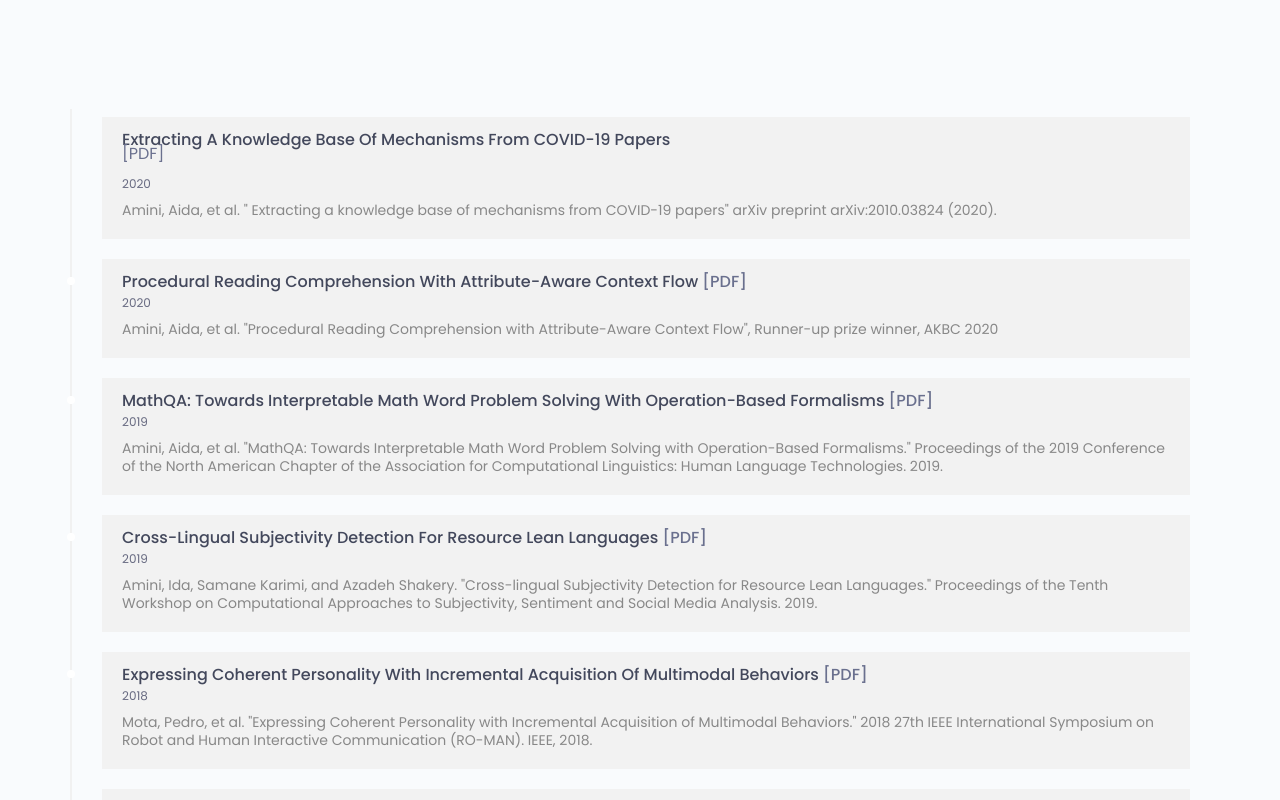
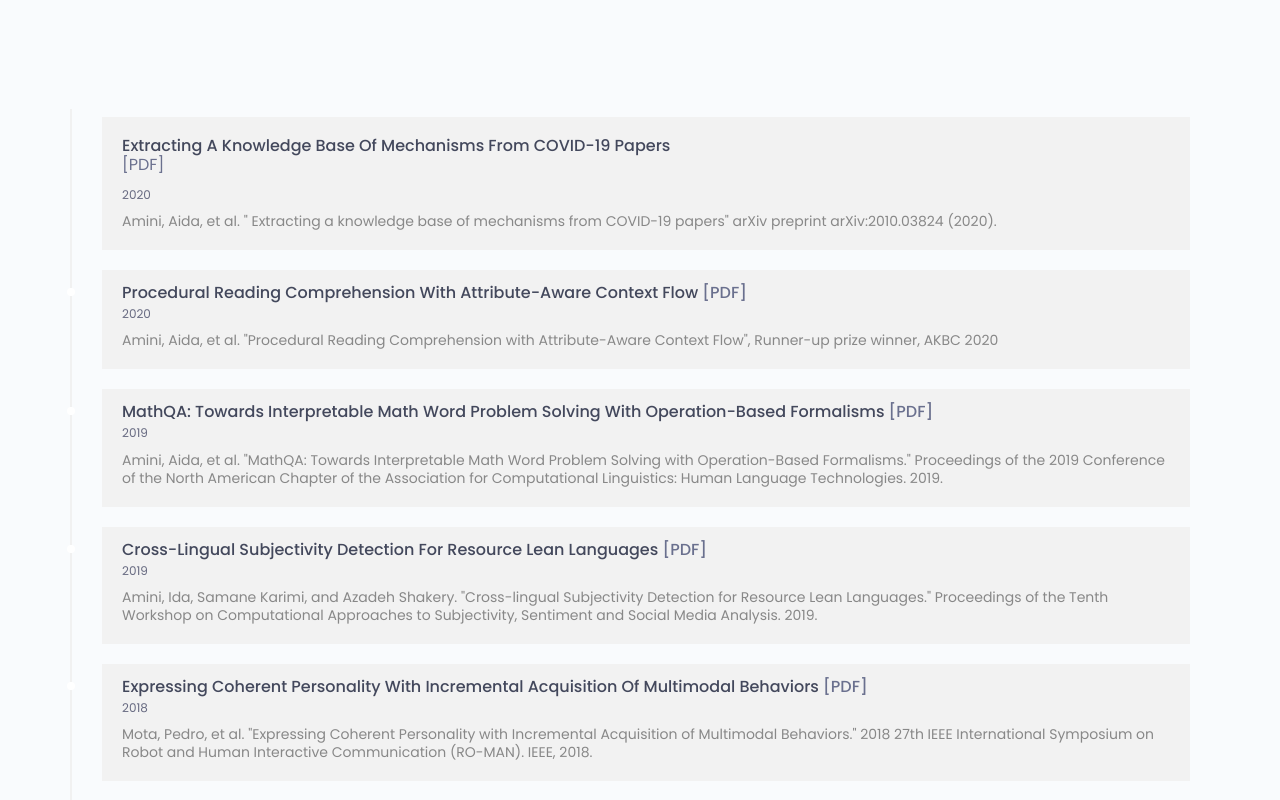
Before and after one commit to AidaAmini/AidaAmini.github.io, a plain HTML site: page index.html in a window 1280 px wide. Shown: the part 2080-2880 px from the top of the page. Drawn offline with nearby package versions, Linux system fonts and the light colour scheme.

Commit message:
Update index.html

```diff
--- a/index.html
+++ b/index.html
@@ -222,7 +222,7 @@
 
 			<li>
 		        <div class="content-text">
-	                    <h3 class="line-title"> Extracting a knowledge base of mechanisms from COVID-19 papers</h3> <a href="assets/download/covid.pdf">[PDF]</a>
+	                    <h3> Extracting a knowledge base of mechanisms from COVID-19 papers</h3> <a href="assets/download/covid.pdf">[PDF]</a>
 	                    <span>2020</span>
 	                    <p class="line-text">Amini, Aida, et al. " Extracting a knowledge base of mechanisms from COVID-19 papers" arXiv preprint arXiv:2010.03824 (2020).</p>
 	                  </div>
```
